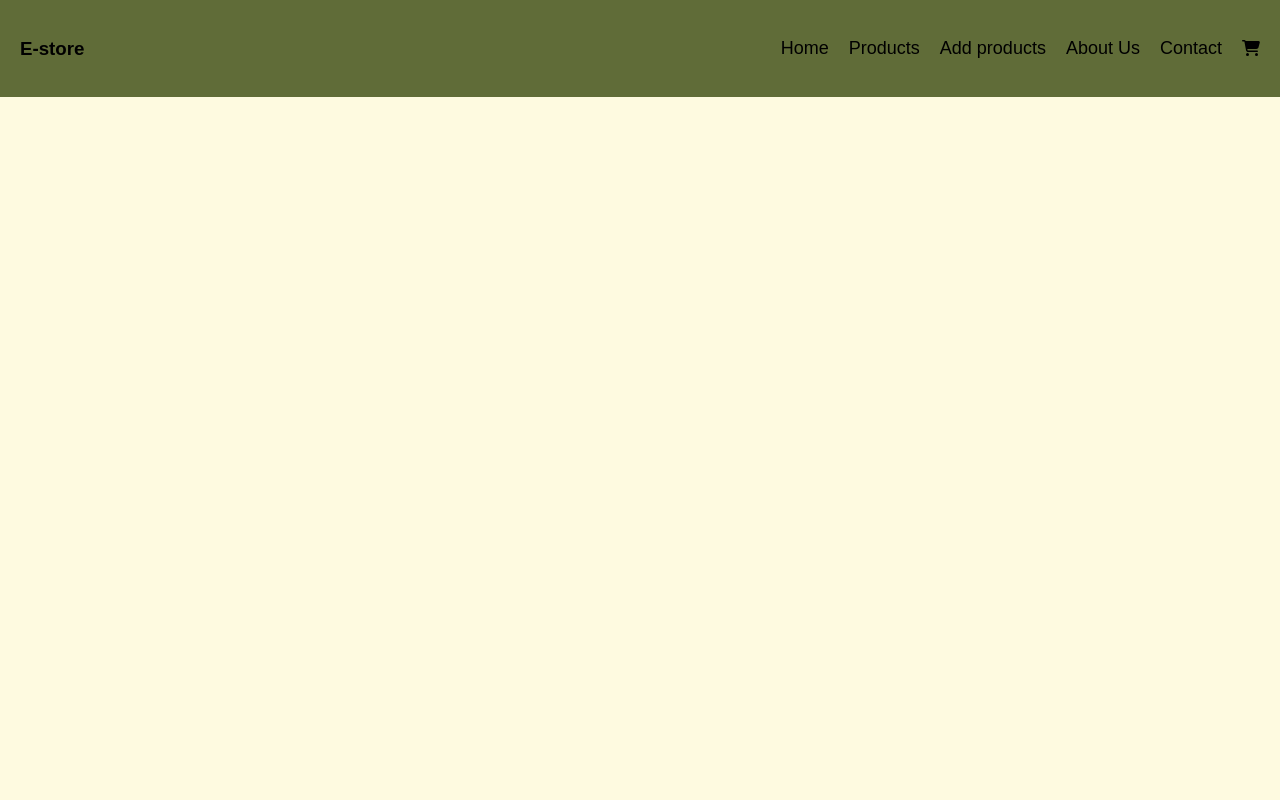
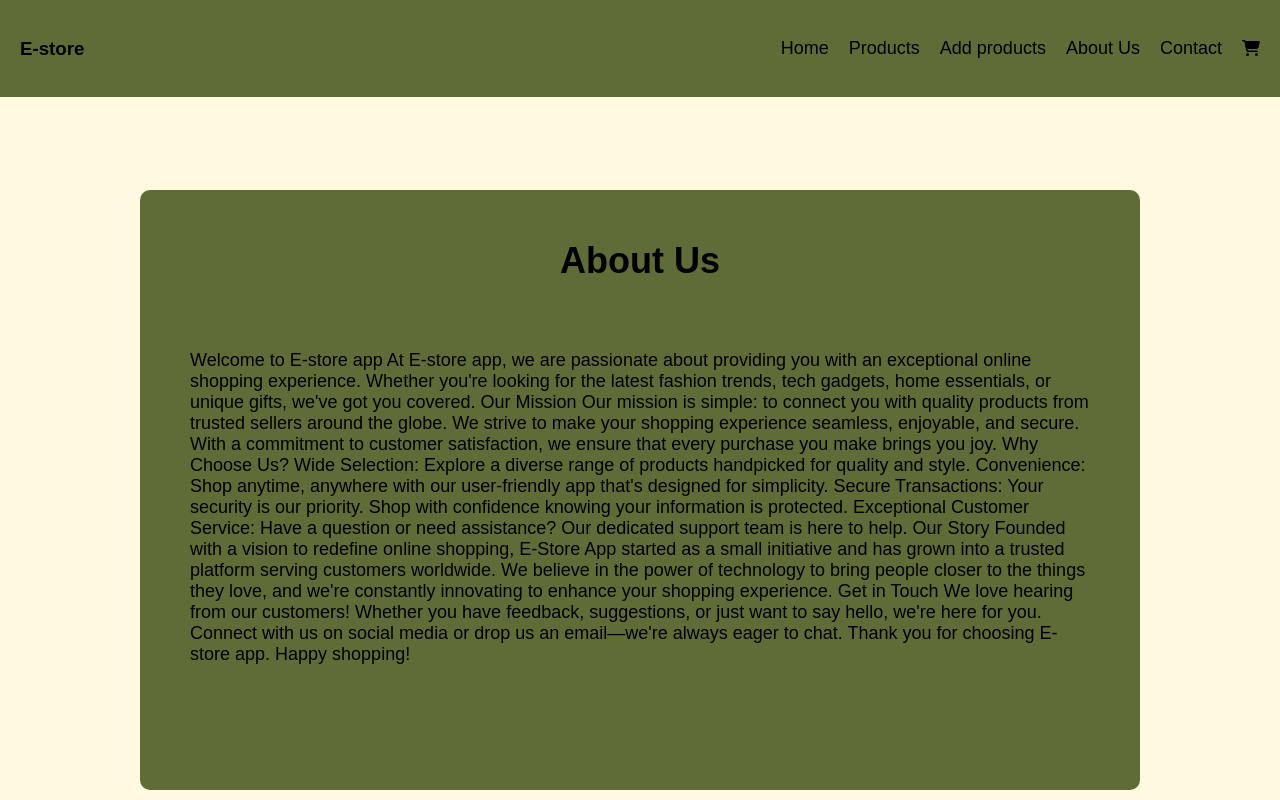
Before and after one commit to BojanJankov/E-Store-App, a React (Vite) app in the folder client/: page /about in a window 1280 px wide. Shown: the top 800 px of the page. Built offline with nearby package versions, Linux system fonts and the light colour scheme; no server answers.

Commit message:
added about us page with dumb containers and data

```diff
--- a/client/src/Pages/AboutPage/AboutPage.css
+++ b/client/src/Pages/AboutPage/AboutPage.css
@@ -1,4 +1,33 @@
 .AboutPage {
   min-height: 786px;
   background-color: #fefae0;
+  display: grid;
+  place-content: center;
 }
+
+.about-container {
+  width: 1000px;
+  background-color: #606c38;
+  border-radius: 10px;
+  height: 600px;
+  display: grid;
+
+  grid-template-rows: max-content 1fr;
+}
+
+.heading-about-container {
+  display: flex;
+  justify-content: center;
+  padding: 20px 0;
+  font-size: 24px;
+}
+
+.paragraph-container {
+  padding: 0 50px;
+}
+
+.paragraph-container p {
+  color: black;
+  font-size: 18px;
+  text-align: left;
+}
--- a/client/src/Pages/AboutPage/AboutPage.tsx
+++ b/client/src/Pages/AboutPage/AboutPage.tsx
@@ -1,7 +1,43 @@
 import "./AboutPage.css";
 
 function AboutPage() {
-  return <section className="AboutPage"></section>;
+  return (
+    <section className="AboutPage">
+      <div className="about-container">
+        <div className="heading-about-container">
+          <h2>About Us</h2>
+        </div>
+        <div className="paragraph-container">
+          <p>
+            Welcome to E-store app At E-store app, we are passionate about
+            providing you with an exceptional online shopping experience.
+            Whether you're looking for the latest fashion trends, tech gadgets,
+            home essentials, or unique gifts, we've got you covered. Our Mission
+            Our mission is simple: to connect you with quality products from
+            trusted sellers around the globe. We strive to make your shopping
+            experience seamless, enjoyable, and secure. With a commitment to
+            customer satisfaction, we ensure that every purchase you make brings
+            you joy. Why Choose Us? Wide Selection: Explore a diverse range of
+            products handpicked for quality and style. Convenience: Shop
+            anytime, anywhere with our user-friendly app that's designed for
+            simplicity. Secure Transactions: Your security is our priority. Shop
+            with confidence knowing your information is protected. Exceptional
+            Customer Service: Have a question or need assistance? Our dedicated
+            support team is here to help. Our Story Founded with a vision to
+            redefine online shopping, E-Store App started as a small initiative
+            and has grown into a trusted platform serving customers worldwide.
+            We believe in the power of technology to bring people closer to the
+            things they love, and we're constantly innovating to enhance your
+            shopping experience. Get in Touch We love hearing from our
+            customers! Whether you have feedback, suggestions, or just want to
+            say hello, we're here for you. Connect with us on social media or
+            drop us an email—we're always eager to chat. Thank you for choosing
+            E-store app. Happy shopping!
+          </p>
+        </div>
+      </div>
+    </section>
+  );
 }
 
 export default AboutPage;
--- a/client/src/Pages/AddProductPage/AddPrdouctPage.tsx
+++ b/client/src/Pages/AddProductPage/AddPrdouctPage.tsx
@@ -18,7 +18,7 @@ function AddProductPage() {
     handleSubmit,
     reset,
     watch,
-    formState: { isValid, isSubmitted, isDirty },
+    formState: { isValid, isSubmitted },
   } = useForm<FormValues>({
     defaultValues: {
       title: "",
--- a/client/src/Pages/AddProductPage/AddProductPage.css
+++ b/client/src/Pages/AddProductPage/AddProductPage.css
@@ -6,7 +6,7 @@
 
 .add-product-form {
   display: grid;
-  grid-template-columns: max-content 1fr;
+  grid-template-columns: 1fr 1fr;
   padding: 30px 0;
   gap: 20px;
   min-height: max;
```
